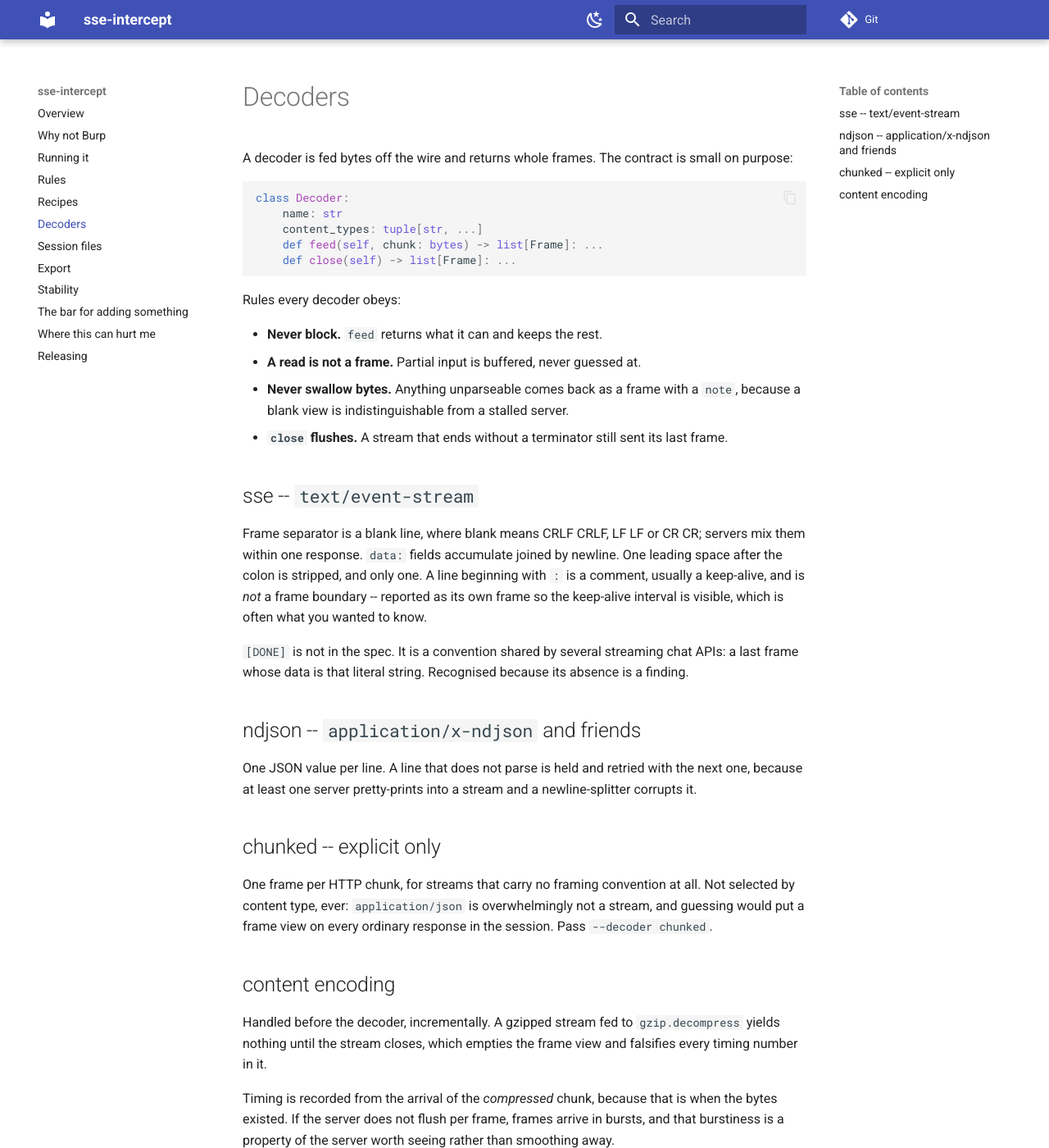
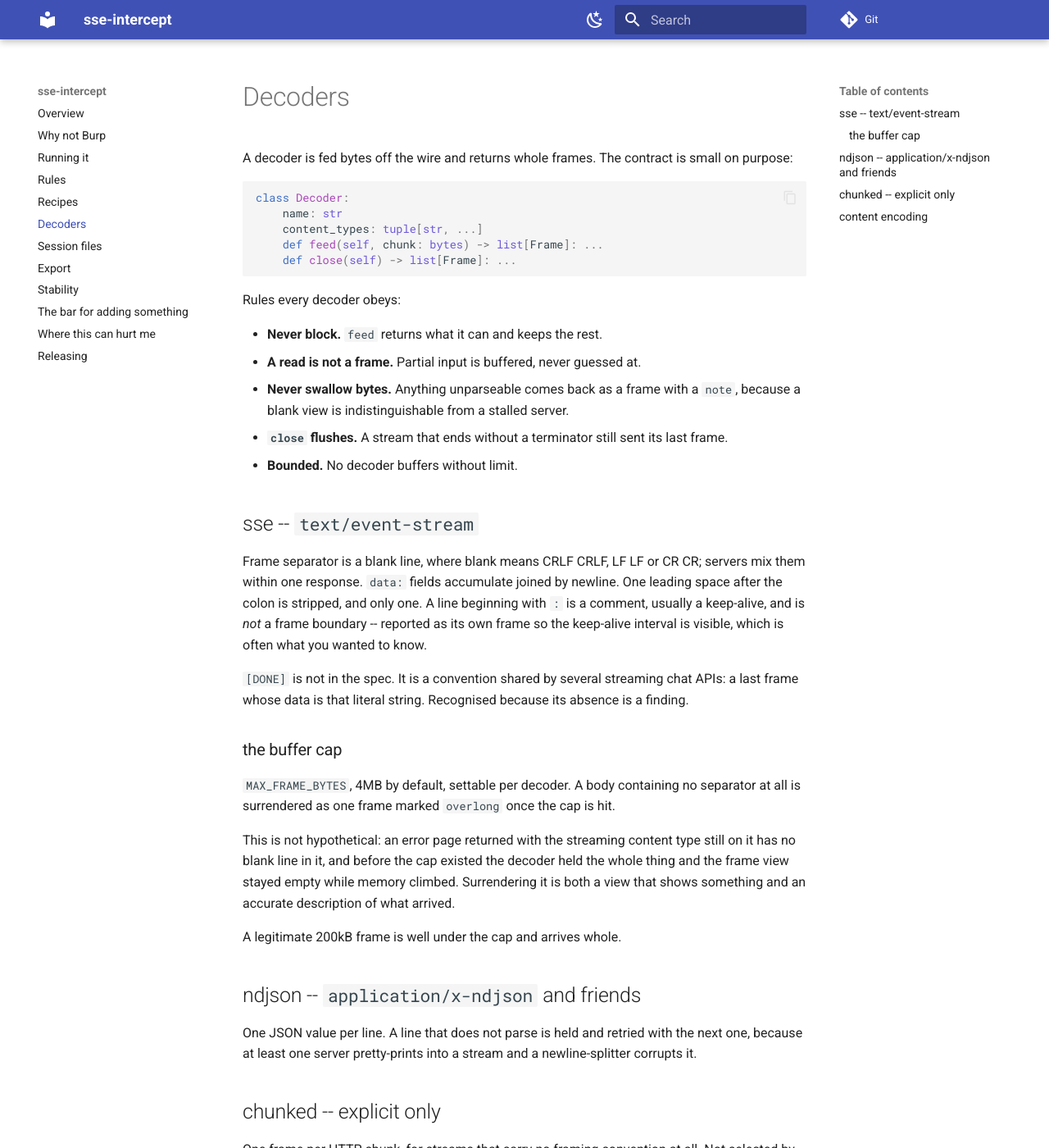
Before and after one commit to InstructorBixby/sse-intercept, an MkDocs documentation site: the page built from docs/decoders.md, in a window 1280 px wide and 1400 px high. Shown: the whole window at 82% size. Built offline with MkDocs 1.6.1 and Material for MkDocs 9.7.7, drawn with Linux system fonts in a browser that asks for light colours.

Commit message:
docs: the buffer cap

```diff
--- a/docs/decoders.md
+++ b/docs/decoders.md
@@ -21,25 +21,41 @@ Rules every decoder obeys:
   stalled server.
 - **`close` flushes.** A stream that ends without a terminator still
   sent its last frame.
+- **Bounded.** No decoder buffers without limit.
 
 ## sse -- `text/event-stream`
 
 Frame separator is a blank line, where blank means CRLF CRLF, LF LF or
 CR CR; servers mix them within one response. `data:` fields accumulate
 joined by newline. One leading space after the colon is stripped, and
-only one. A line beginning with `:` is a comment, usually a keep-alive,
-and is *not* a frame boundary -- reported as its own frame so the
-keep-alive interval is visible, which is often what you wanted to know.
+only one. A line beginning with `:` is a comment, usually a
+keep-alive, and is *not* a frame boundary -- reported as its own frame
+so the keep-alive interval is visible, which is often what you wanted
+to know.
 
 `[DONE]` is not in the spec. It is a convention shared by several
 streaming chat APIs: a last frame whose data is that literal string.
 Recognised because its absence is a finding.
 
+### the buffer cap
+
+`MAX_FRAME_BYTES`, 4MB by default, settable per decoder. A body
+containing no separator at all is surrendered as one frame marked
+`overlong` once the cap is hit.
+
+This is not hypothetical: an error page returned with the streaming
+content type still on it has no blank line in it, and before the cap
+existed the decoder held the whole thing and the frame view stayed
+empty while memory climbed. Surrendering it is both a view that shows
+something and an accurate description of what arrived.
+
+A legitimate 200kB frame is well under the cap and arrives whole.
+
 ## ndjson -- `application/x-ndjson` and friends
 
-One JSON value per line. A line that does not parse is held and retried
-with the next one, because at least one server pretty-prints into a
-stream and a newline-splitter corrupts it.
+One JSON value per line. A line that does not parse is held and
+retried with the next one, because at least one server pretty-prints
+into a stream and a newline-splitter corrupts it.
 
 ## chunked -- explicit only
 
@@ -51,13 +67,13 @@ every ordinary response in the session. Pass `--decoder chunked`.
 ## content encoding
 
 Handled before the decoder, incrementally. A gzipped stream fed to
-`gzip.decompress` yields nothing until the stream closes, which empties
-the frame view and falsifies every timing number in it.
+`gzip.decompress` yields nothing until the stream closes, which
+empties the frame view and falsifies every timing number in it.
 
 Timing is recorded from the arrival of the *compressed* chunk, because
-that is when the bytes existed. If the server does not flush per frame,
-frames arrive in bursts, and that burstiness is a property of the
-server worth seeing rather than smoothing away.
+that is when the bytes existed. If the server does not flush per
+frame, frames arrive in bursts, and that burstiness is a property of
+the server worth seeing rather than smoothing away.
 
 If the declared encoding and the body disagree -- usually because
 something upstream stripped `Content-Encoding` and forwarded the
```
